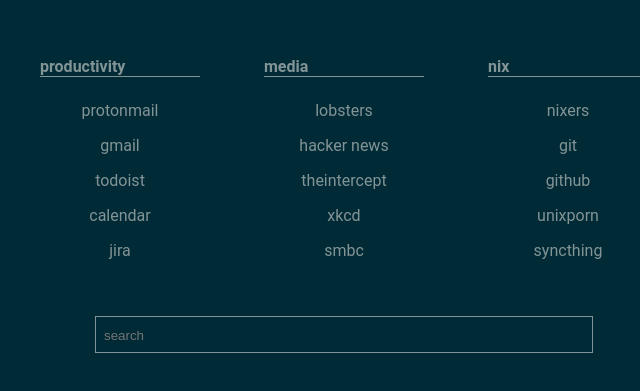
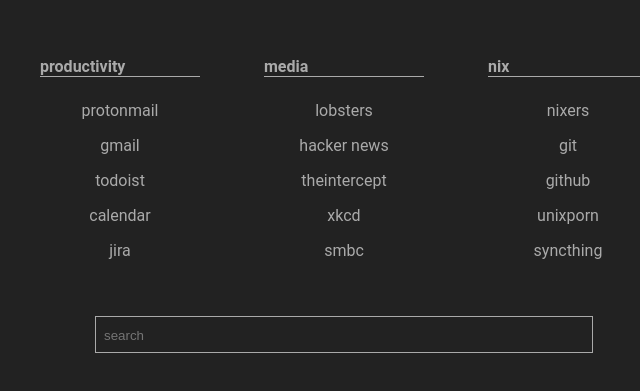
Before and after one commit to mpcsh/dotfiles, a plain HTML site: page startpage/index.html in a window 1280 px wide. Shown: the part 219-610 px from the top of the page, without its empty margins (296-936 px from the left). Drawn offline with Linux system fonts and the light colour scheme.

Commit message:
Back to sourcerer

```diff
--- a/startpage/style.css
+++ b/startpage/style.css
@@ -9,8 +9,8 @@
 	width: 100%;
 	height: 100%;
 	margin: 0;
-	background-color: #002b36;
-	color: #839496;
+	background-color: #222222;
+	color: #aaaaaa;
 }
 
 .container {
@@ -36,7 +36,7 @@
 .search {
 	width: 30rem;
 	padding: 0.5rem;
-	border: 1px solid #839496;
+	border: 1px solid #aaaaaa;
 }
 
 .search-box {
@@ -44,7 +44,7 @@
 	margin: auto;
 	padding: 0;
 	background-color: rgba(0, 0, 0, 0);
-	color: #839496;
+	color: #aaaaaa;
 	border: none;
 }
 
@@ -60,12 +60,12 @@
 ul > li > p {
 	font-weight: bold;
 	text-align: left;
-	border-bottom: 1px solid #839496;
+	border-bottom: 1px solid #aaaaaa;
 	padding-right: 100%;
 }
 
 ul > li > a {
-	color: #839496;
+	color: #aaaaaa;
 	outline: none;
 
 	display: block;
@@ -75,8 +75,8 @@
 }
 
 ul > li > a:hover {
-	color: #002b36;
-	background-color: #839496;
+	color: #222222;
+	background-color: #aaaaaa;
 }
 
 /* webkit compat */
```
Also changed, not shown: 6 other files.
